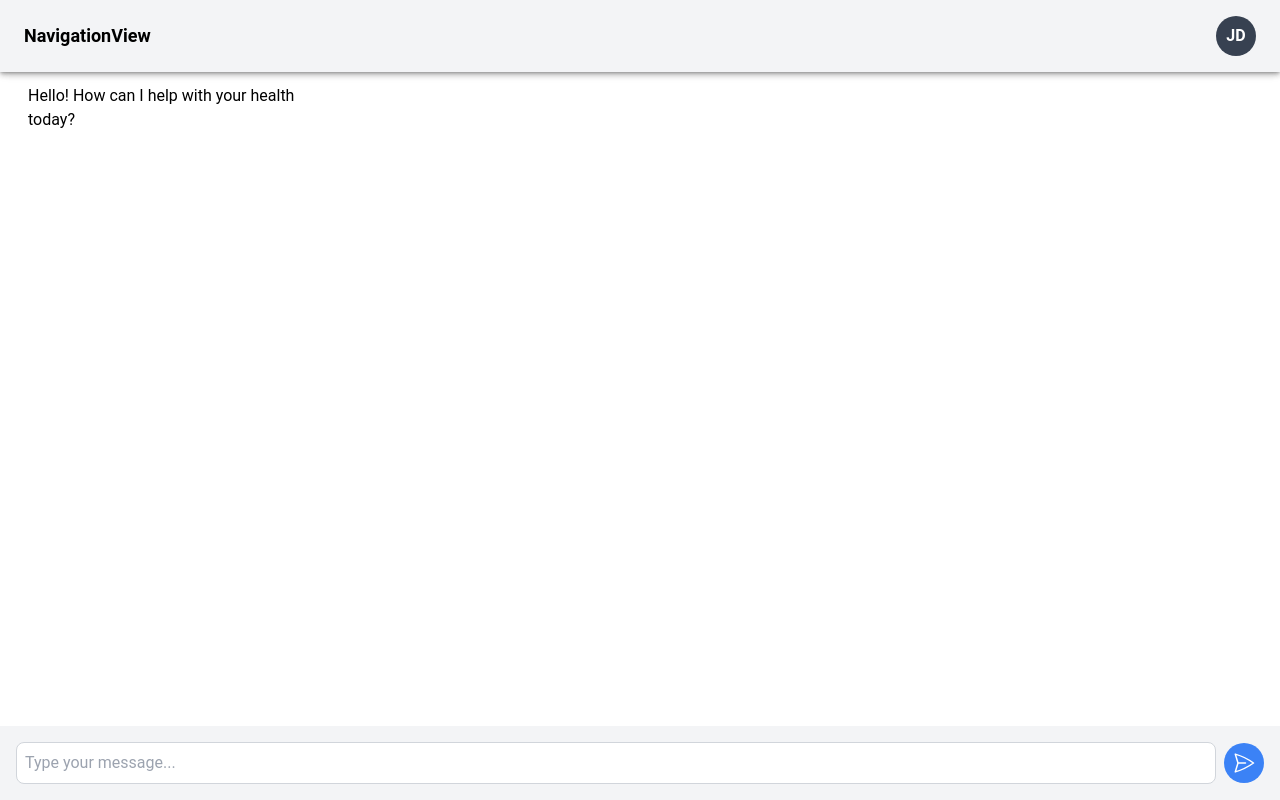
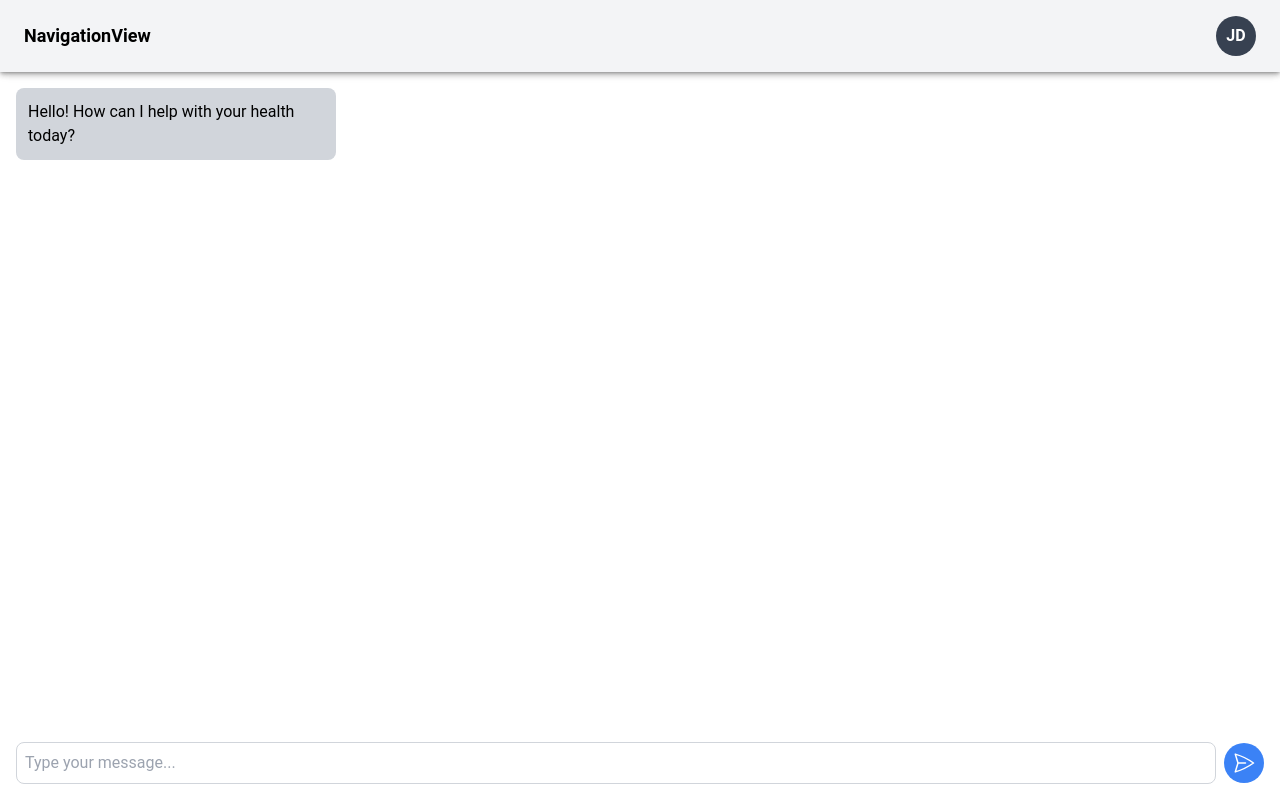
Before and after one commit to DimitarDevP/aiha-frontend, a React (Vite) app: page /tab2 in a window 1280 px wide. Built offline with nearby package versions, Linux system fonts and the light colour scheme.

Commit message:
improved the style in the chatbot tab, added autoscroll after a message sent

```diff
--- a/src/pages/Tab2.tsx
+++ b/src/pages/Tab2.tsx
@@ -1,26 +1,18 @@
-import { IonContent, IonHeader, IonPage, IonTitle, IonToolbar } from '@ionic/react';
-import { useState } from 'react';
+import { IonContent, IonHeader, IonPage, IonTitle, IonToolbar, IonContent as IonContentType } from '@ionic/react';
+import { useState, useEffect, useRef } from 'react';
 
 const Tab2: React.FC = () => {
     const [messages, setMessages] = useState<{ text: string; isUser: boolean }[]>([
         { text: 'Hello! How can I help with your health today?', isUser: false },
     ]);
     const [inputText, setInputText] = useState('');
+    const contentRef = useRef<IonContentType>(null);
 
     const handleSendMessage = () => {
         if (inputText.trim() === '') return;
 
         // Add user message
         setMessages([...messages, { text: inputText, isUser: true }]);
-
-        // Simulate AI response (replace with actual NLP logic later)
-        setTimeout(() => {
-            setMessages((prev) => [
-                ...prev,
-                { text: 'Based on the air quality data, it’s safe to jog today!', isUser: false },
-            ]);
-        }, 1000);
-
         setInputText('');
     };
 
@@ -34,6 +26,28 @@ const Tab2: React.FC = () => {
         }
     };
 
+    // Simulate AI response (replace with actual NLP logic later)
+    useEffect(() => {
+        if (messages[messages.length - 1]?.isUser) {
+            setTimeout(() => {
+                setMessages((prev) => [
+                    ...prev,
+                    { text: 'Based on the air quality data, it’s safe to jog today!', isUser: false },
+                ]);
+            }, 1000);
+        }
+    }, [messages]);
+
+    // Autoscroll to bottom when messages change
+    useEffect(() => {
+        const scrollToBottom = async () => {
+            if (contentRef.current) {
+                await contentRef.current.scrollToBottom(300); // 300ms for smooth scrolling
+            }
+        };
+        scrollToBottom();
+    }, [messages]);
+
     return (
         <IonPage>
             <IonHeader>
@@ -41,20 +55,20 @@ const Tab2: React.FC = () => {
                     <IonTitle>Chatbot</IonTitle>
                 </IonToolbar>
             </IonHeader>
-            <IonContent fullscreen className="flex flex-col">
+            <IonContent ref={contentRef} fullscreen className="flex flex-col">
                 <IonHeader collapse="condense">
                     <IonToolbar>
                         <IonTitle size="large">Chatbot</IonTitle>
                     </IonToolbar>
                 </IonHeader>
-                <div className="flex-1 overflow-y-auto p-4 space-y-4">
+                <div className="flex-1 overflow-y-auto p-4 pt-8 space-y-4">
                     {messages.map((message, index) => (
                         <div
                             key={index}
                             className={`p-3 rounded-lg max-w-xs ${
                                 message.isUser
                                     ? 'bg-blue-500 text-white self-end ml-auto'
-                                    : 'bg-white text-black self-start mr-auto'
+                                    : 'bg-gray-300 text-black self-start mr-auto'
                             }`}
                         >
                             {message.text}
@@ -62,7 +76,7 @@ const Tab2: React.FC = () => {
                     ))}
                 </div>
             </IonContent>
-            <div className="sticky bottom-0 p-4 flex items-center gap-2 bg-gray-100">
+            <div className="sticky bottom-0 p-4 flex items-center gap-2 bg-white">
                 <input
                     type="text"
                     value={inputText}
```
